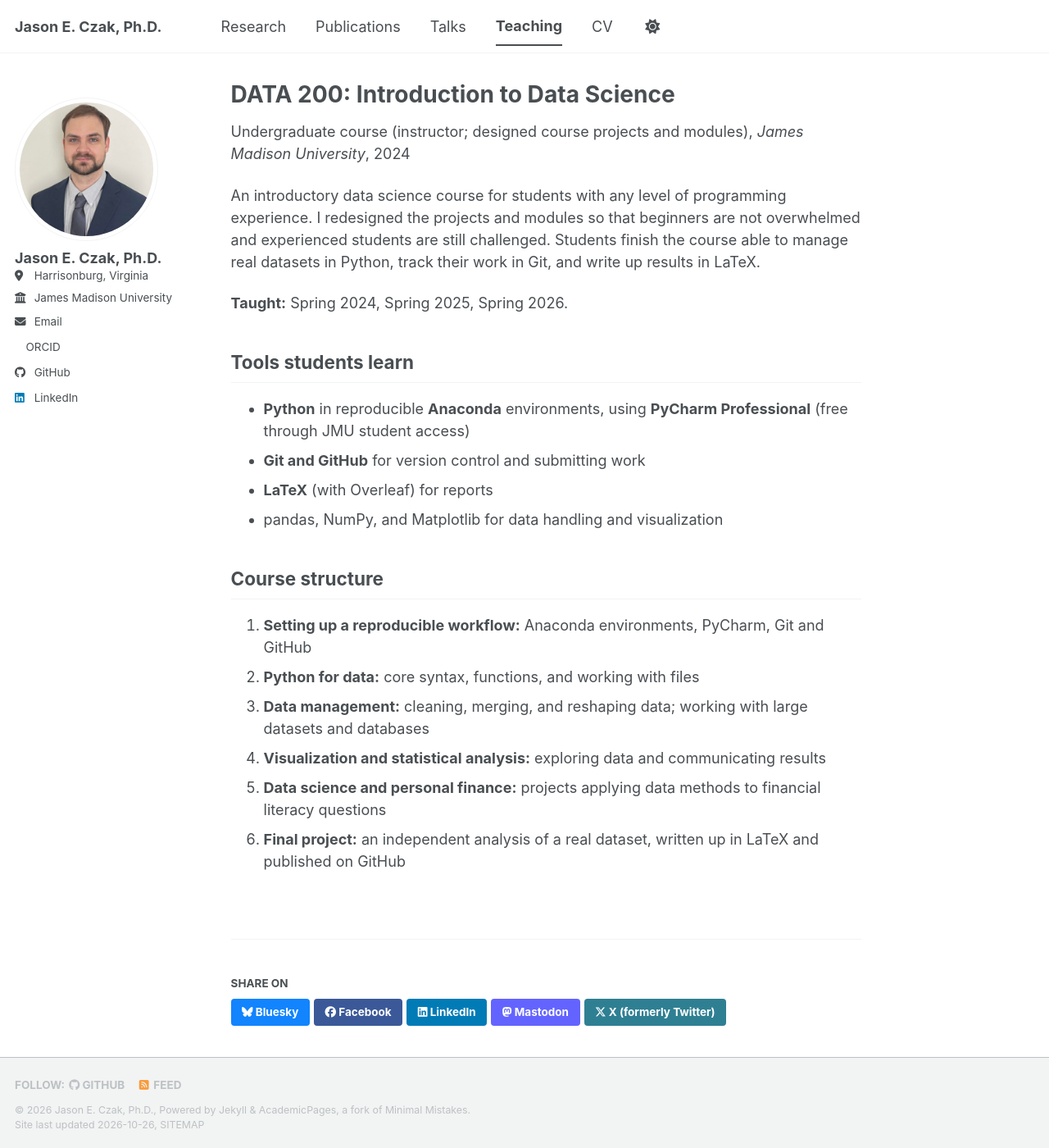
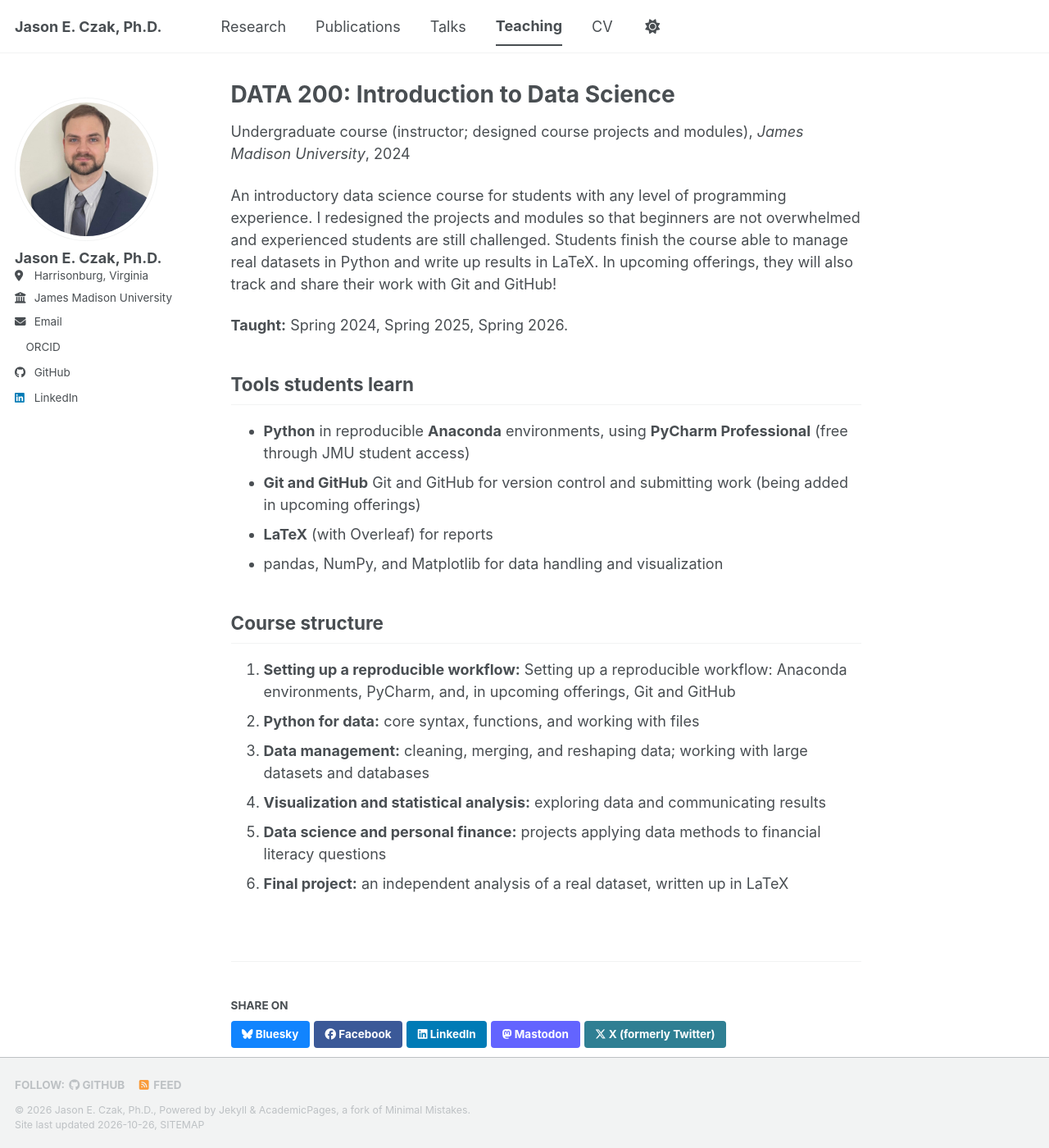
Before and after one commit to JasonCzak/JasonCzak.github.io, a Jekyll site: the page built from _teaching/2024-spring-data200.md, in a window 1280 px wide and 1400 px high. Shown: the whole window at 82% size. Built offline with Jekyll 4.4.1, drawn with Linux system fonts in a browser that asks for light colours; a style sheet for code colours, icons or effects is not loaded.

Commit message:
Revise course details for data science curriculum
Updated course description to include Git and GitHub tracking in upcoming offerings.

```diff
--- a/_teaching/2024-spring-data200.md
+++ b/_teaching/2024-spring-data200.md
@@ -8,14 +8,14 @@ date: 2024-01-15
 location: "Harrisonburg, VA"
 ---
 
-An introductory data science course for students with any level of programming experience. I redesigned the projects and modules so that beginners are not overwhelmed and experienced students are still challenged. Students finish the course able to manage real datasets in Python, track their work in Git, and write up results in LaTeX.
+An introductory data science course for students with any level of programming experience. I redesigned the projects and modules so that beginners are not overwhelmed and experienced students are still challenged. Students finish the course able to manage real datasets in Python and write up results in LaTeX. In upcoming offerings, they will also track and share their work with Git and GitHub!
 
 **Taught:** Spring 2024, Spring 2025, Spring 2026.
 
 ## Tools students learn
 
 - **Python** in reproducible **Anaconda** environments, using **PyCharm Professional** (free through JMU student access)
-- **Git and GitHub** for version control and submitting work
+- **Git and GitHub** Git and GitHub for version control and submitting work (being added in upcoming offerings)
 - **LaTeX** (with Overleaf) for reports
 - pandas, NumPy, and Matplotlib for data handling and visualization
 
@@ -23,9 +23,9 @@ An introductory data science course for students with any level of programming e
 
 <!-- EDIT: replace this list with your actual units and link each to its folder in the course repository. -->
 
-1. **Setting up a reproducible workflow:** Anaconda environments, PyCharm, Git and GitHub
+1. **Setting up a reproducible workflow:** Setting up a reproducible workflow: Anaconda environments, PyCharm, and, in upcoming offerings, Git and GitHub
 2. **Python for data:** core syntax, functions, and working with files
 3. **Data management:** cleaning, merging, and reshaping data; working with large datasets and databases
 4. **Visualization and statistical analysis:** exploring data and communicating results
 5. **Data science and personal finance:** projects applying data methods to financial literacy questions
-6. **Final project:** an independent analysis of a real dataset, written up in LaTeX and published on GitHub
+6. **Final project:** an independent analysis of a real dataset, written up in LaTeX
```
